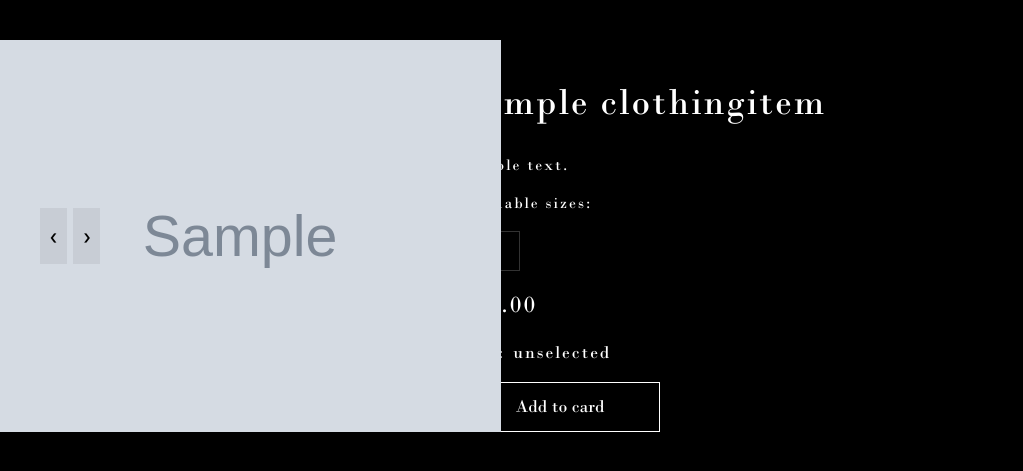
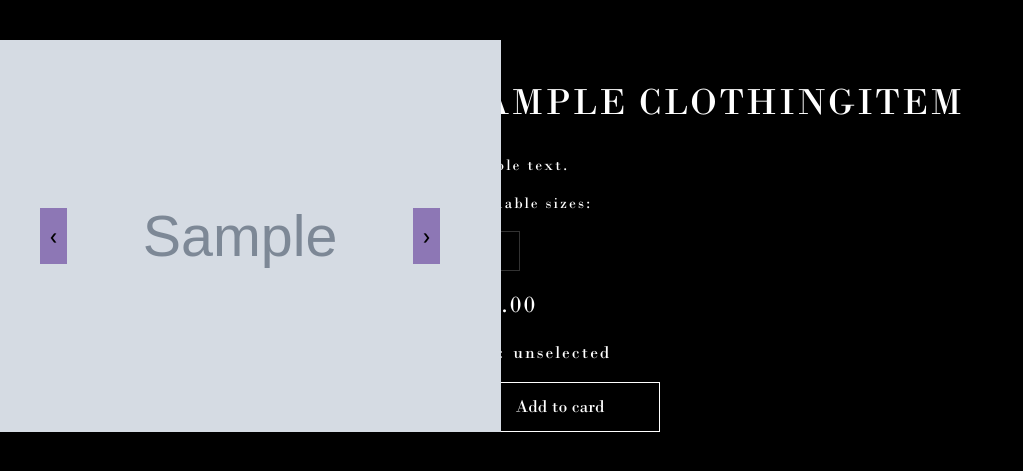
Before and after one commit to Kurmambet/rev, a Django app: a page that uses reverence/main/templates/main/base.html in a window 1280 px wide. Shown: the part 70-541 px from the top of the page, without its empty margins (0-1023 px from the left). Run offline with Django 5.2, Linux system fonts and the light colour scheme; tables that the repository leaves empty hold one stand-in row (values such as "Sample post"); grey boxes marked "Sample" are stand-in pictures; some libraries are stand-ins or nearby versions.

Commit message:
fixed cathalog & detail

```diff
--- a/reverence/main/static/css/base.css
+++ b/reverence/main/static/css/base.css
@@ -256,7 +256,7 @@ input[type="number"]::-webkit-outer-spin-button {
 }
 
 .prev-btn, .next-btn {
-    background-color: #00000010;
+    background-color: #7050a2b5;
     border: none;
     cursor: pointer;
     font-size: 24px;
--- a/reverence/main/templates/main/base.html
+++ b/reverence/main/templates/main/base.html
@@ -14,9 +14,9 @@
 </head>
 <body>
     <header class="header sticky-top d-flex align-items-center">
-        <div class="header-logo">
+        <a class="header-logo" href="{% url "main:catalog" %}">
             <img src="{% static 'img/rev.png' %}" alt="">
-        </div>
+        </a>
         {% comment %} <div class="search">
             <form action="" id="search-form" class="search_form d-flex" style="display: none;">
                 <input type="text" name="q" class="form_input" placeholder="Search">
--- a/reverence/main/templates/main/product/detail.html
+++ b/reverence/main/templates/main/product/detail.html
@@ -12,14 +12,14 @@
             {% for image in clothing_item.images.all %}
                 <img src="{{ image.image.url }}" style="display: none;" alt="{{ clothing_item.name }}" class="detail-image" data-index="{{ forloop.counter0 }}">
             {% endfor %}
-            <div class="image-nav">
+            <div class="image-nav d-flex justify-content-between">
                 <button class="prev-btn">&lsaquo;</button>
                 <button class="next-btn">&rsaquo;</button>
             </div>
         </div>
 
         <div class="detail-description">
-            <h2>{{ clothing_item.name }}</h2>
+            <h2 class="text-uppercase">{{ clothing_item.name }}</h2>
             <h3 class="item-desc">{{ clothing_item.description|linebreaks }}</h3>
             <div class="sizes">
                 <p>Available sizes:
--- a/reverence/main/templates/main/product/list.html
+++ b/reverence/main/templates/main/product/list.html
@@ -36,8 +36,9 @@
 
         <div class="product-list">
             <div class="card-container d-flex flex-wrap">
-                {% for item in cloting_items %}
+                {% for item in clothing_items %}
                     <div class="card">
+                        <a href="{% url "main:clothing_item_detail" item.slug %}" class="card-on-catalog">
                             {% if item.image %}
                                 <img src="{{ item.image.url }}" alt="{{ item.name }}" class="product-image">
                             {% endif %}
@@ -45,6 +46,7 @@
                                 <h5>{{ item.name }}</h5>
                                 <p>${{ item.get_price_with_discount }}</p>
                             </div>
+                        </a>
                     </div>
                 {% empty %}
                     <p>No products.</p>
--- a/reverence/main/views.py
+++ b/reverence/main/views.py
@@ -6,7 +6,7 @@ from django.db.models import Q
 class CatalogView(ListView):
     model = ClothingItem
     template_name = 'main/product/list.html'
-    context_object_name = 'cloting_items'
+    context_object_name = 'clothing_items'
 
 
     def get_queryset(self):
```
Lines whose indentation alone changed are shown as unchanged.
